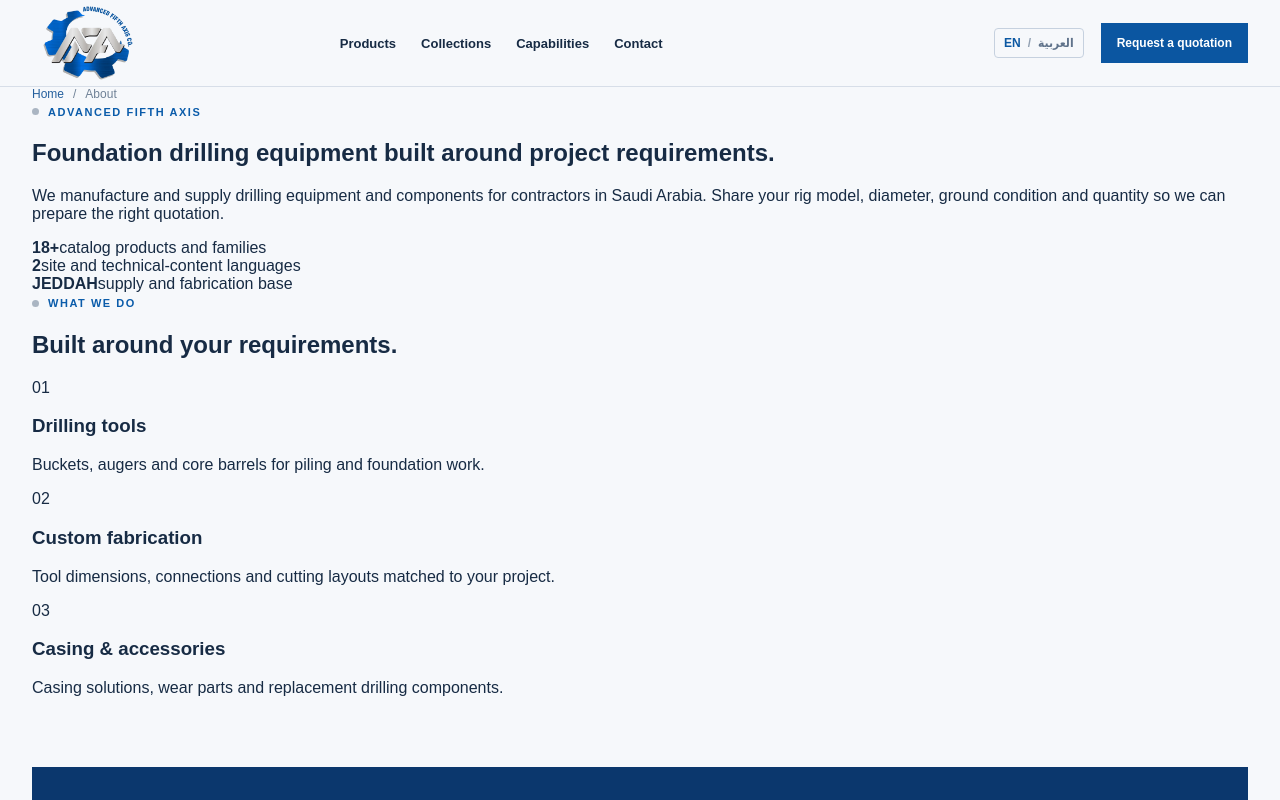
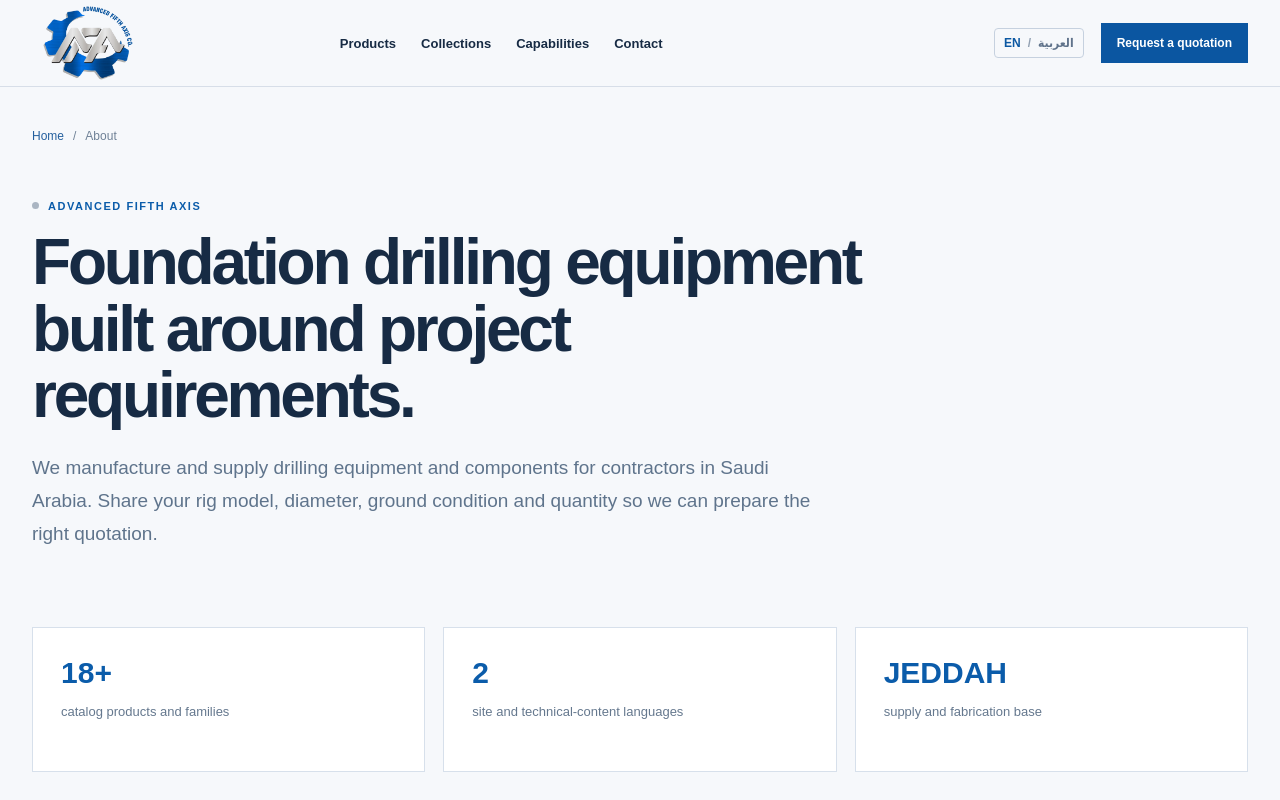
Before and after one commit to fifthaxis96-sketch/advanced-fifth-axis, a Next.js app: page /about in a window 1280 px wide. Shown: the top 800 px of the page. Built offline with nearby package versions, Linux system fonts and the light colour scheme.

Commit message:
Style bilingual About and Contact pages

```diff
--- a/app/globals.css
+++ b/app/globals.css
@@ -133,3 +133,37 @@
 .faqGrid h3{font-size:17px;line-height:1.35;margin:0 0 12px}
 .faqGrid p{font-size:13px;line-height:1.7;color:#66798f;margin:0}
 @media(max-width:850px){.faqGrid{grid-template-columns:1fr}.faqSection{margin-top:55px;padding-top:40px}}
+
+
+/* About and contact pages */
+.infoPage{padding-block:42px 100px}
+.infoHero{max-width:900px;padding:52px 0 58px}
+.infoHero h1{font-size:clamp(44px,5vw,72px);line-height:1.04;letter-spacing:-.05em;margin:16px 0 22px}
+.infoHero p{font-size:19px;line-height:1.75;color:#5f748c;max-width:800px}
+.infoStats{display:grid;grid-template-columns:repeat(3,1fr);gap:18px;margin-bottom:80px}
+.infoStats article{background:#fff;border:1px solid #d7e0eb;padding:28px;min-height:145px}
+.infoStats b{display:block;font-size:30px;color:#0b5caa;margin-bottom:12px}
+.infoStats span{font-size:13px;line-height:1.5;color:#65788e}
+.infoSplit{display:grid;grid-template-columns:.8fr 1.2fr;gap:70px;align-items:start;padding:70px 0;border-top:1px solid #d6e0e9}
+.infoSplit h2{font-size:clamp(34px,4vw,54px);letter-spacing:-.045em;line-height:1.08;margin:16px 0}
+.capList{border-top:1px solid #ccd8e4}
+.capList article{display:grid;grid-template-columns:48px 1fr;gap:18px;padding:23px 0;border-bottom:1px solid #ccd8e4}
+.capList article>span{color:#0b5caa;font-size:12px;font-weight:800}
+.capList h3{margin:0 0 7px;font-size:20px}
+.capList p{margin:0;color:#65788e;line-height:1.65;font-size:14px}
+.contactCards{display:grid;grid-template-columns:repeat(3,1fr);gap:18px}
+.contactCards>a,.contactCards>article{background:#fff;border:1px solid #d7e0eb;padding:28px;min-height:230px;display:flex;flex-direction:column;transition:transform .2s,box-shadow .2s}
+.contactCards>a:hover{transform:translateY(-3px);box-shadow:0 18px 40px #173d6b14}
+.contactCards span{font-size:11px;font-weight:900;color:#0b5caa}
+.contactCards h2{font-size:25px;margin:24px 0 8px}
+.contactCards p{color:#60758d;line-height:1.6;margin:0 0 18px}
+.contactCards b{margin-top:auto;color:#0b5caa;font-size:12px}
+.quoteGuide{margin-top:75px;padding:48px;background:#e8eef5;display:grid;grid-template-columns:1fr 1fr;gap:60px}
+.quoteGuide h2{font-size:34px;line-height:1.15;margin:15px 0 0}
+.quoteGuide ol{margin:0;padding-inline-start:22px;display:grid;grid-template-columns:1fr 1fr;gap:15px 30px;color:#4e6986;font-size:14px}
+.companyLegal{display:grid;grid-template-columns:1fr 1fr;border:1px solid #d7e0eb;border-top:0;background:#fff}
+.companyLegal div{padding:22px 28px;display:flex;justify-content:space-between;gap:20px}
+.companyLegal div+div{border-inline-start:1px solid #d7e0eb}
+.companyLegal span{color:#6a7d91;font-size:12px}.companyLegal b{font-size:13px}
+.footerNav{display:flex;gap:14px;flex-wrap:wrap}.footerNav a:hover{color:#fff}
+@media(max-width:850px){.infoStats,.contactCards{grid-template-columns:1fr}.infoSplit,.quoteGuide{grid-template-columns:1fr;gap:30px}.quoteGuide ol{grid-template-columns:1fr}.companyLegal{grid-template-columns:1fr}.companyLegal div+div{border-inline-start:0;border-top:1px solid #d7e0eb}.footerNav{order:3}}
```
